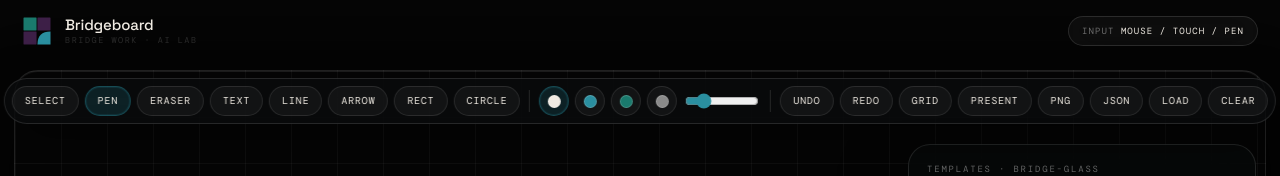
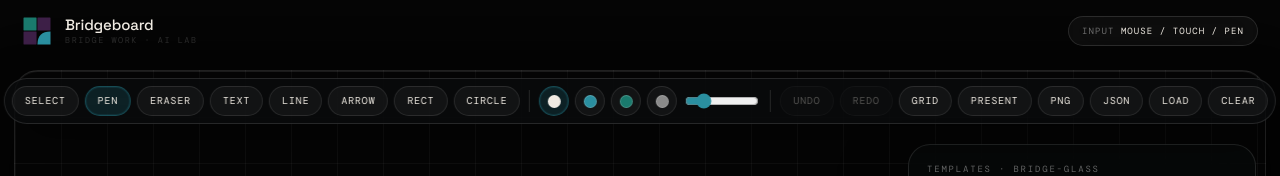
Before and after one commit to blackmath88/bridge-glass, a React (Vite) app: page / in a window 1280 px wide. Shown: the top 176 px of the page. Built offline with nearby package versions, Linux system fonts and the light colour scheme; no server answers; a web font is replaced by a local one.

Commit message:
Replace undo stack with command history

```diff
--- a/src/components/Board.tsx
+++ b/src/components/Board.tsx
@@ -8,6 +8,7 @@ import { TemplatePanel } from './TemplatePanel'
 import { hitTest } from '../lib/hittest'
 import { uid } from '../lib/uid'
 import { TOOLS } from './Toolbar'
+import { History } from '../lib/history'
 
 export function Board() {
   const canvasRef = useRef<HTMLCanvasElement>(null)
@@ -16,19 +17,23 @@ export function Board() {
 
   // mutable drawing state kept in refs (avoids re-render per pointermove)
   const objects = useRef<BoardObject[]>([])
-  const redoStack = useRef<BoardObject[]>([])
   const current = useRef<BoardObject | null>(null)
   const start = useRef<{ x: number; y: number } | null>(null)
   const drawing = useRef(false)
   const dpr = useRef(1)
   const selectedId = useRef<string | null>(null)
   const dragOrigin = useRef<{ x: number; y: number } | null>(null)
+  const dragDelta = useRef({ x: 0, y: 0 })
+  const history = useRef<History | null>(null)
 
   const [tool, setTool] = useState<Tool>('pen')
   const [color, setColor] = useState('#f0ebe3')
   const [width, setWidth] = useState(4)
   const [device, setDevice] = useState('mouse / touch / pen')
   const [toast, setToast] = useState('')
+  const [, setHistoryVersion] = useState(0)
+
+  if (!history.current) history.current = new History(() => setHistoryVersion((v) => v + 1))
 
   // keep latest tool/color/width available to event handlers
   const ref = useRef({ tool, color, width })
@@ -56,7 +61,19 @@ export function Board() {
     return { x: e.clientX - r.left, y: e.clientY - r.top, p: e.pressure > 0 ? e.pressure : 1 }
   }
 
-  const add = (o: BoardObject) => { objects.current.push(o); redoStack.current = []; paint() }
+  const clone = <T,>(value: T): T => structuredClone(value)
+  const replace = (next: BoardObject[]) => { objects.current = clone(next); selectedId.current = null; paint() }
+
+  const add = (o: BoardObject) => {
+    objects.current.push(o)
+    const snapshot = clone(o)
+    history.current!.push({
+      label: 'add',
+      undo: () => { objects.current = objects.current.filter((item) => item.id !== snapshot.id); paint() },
+      redo: () => { objects.current.push(clone(snapshot)); paint() },
+    })
+    paint()
+  }
 
   const translate = (o: BoardObject, dx: number, dy: number) => {
     if (o.points) o.points.forEach((p) => { p.x += dx; p.y += dy })
@@ -86,6 +103,7 @@ export function Board() {
           Object.assign(hit, pixel)
         }
         dragOrigin.current = hit ? p : null
+        dragDelta.current = { x: 0, y: 0 }
         paint(); return
       }
       if (tool === 'text') {
@@ -105,6 +123,8 @@ export function Board() {
         const o = objects.current.find((item) => item.id === selectedId.current)
         if (o && dragOrigin.current) {
           translate(o, p.x - dragOrigin.current.x, p.y - dragOrigin.current.y)
+          dragDelta.current.x += p.x - dragOrigin.current.x
+          dragDelta.current.y += p.y - dragOrigin.current.y
           dragOrigin.current = p; paint()
         }
         return
@@ -116,7 +136,15 @@ export function Board() {
     }
     const finish = () => {
       if (!drawing.current) return
-      if (ref.current.tool === 'select') { drawing.current = false; dragOrigin.current = null; return }
+      if (ref.current.tool === 'select') {
+        const id = selectedId.current, delta = { ...dragDelta.current }
+        if (id && (delta.x || delta.y)) history.current!.push({
+          label: 'move',
+          undo: () => { const o = objects.current.find((item) => item.id === id); if (o) translate(o, -delta.x, -delta.y); paint() },
+          redo: () => { const o = objects.current.find((item) => item.id === id); if (o) translate(o, delta.x, delta.y); paint() },
+        })
+        drawing.current = false; dragOrigin.current = null; return
+      }
       if (!current.current) return
       add(current.current); current.current = null; drawing.current = false
     }
@@ -145,24 +173,40 @@ export function Board() {
       if (/^[1-8]$/.test(e.key)) setTool(TOOLS[Number(e.key) - 1])
       const selected = objects.current.find((o) => o.id === selectedId.current)
       if ((e.key === 'Delete' || e.key === 'Backspace') && selected) {
-        objects.current = objects.current.filter((o) => o.id !== selected.id); selectedId.current = null; paint(); e.preventDefault()
+        const snapshot = clone(selected), index = objects.current.indexOf(selected)
+        objects.current.splice(index, 1); selectedId.current = null
+        history.current!.push({ label: 'delete', undo: () => { objects.current.splice(index, 0, clone(snapshot)); paint() }, redo: () => { objects.current = objects.current.filter((o) => o.id !== snapshot.id); paint() } })
+        paint(); e.preventDefault()
       }
       if (e.key === 'Escape') { selectedId.current = null; paint() }
       if (selected && e.key.startsWith('Arrow')) {
         const n = e.shiftKey ? 10 : 1
         translate(selected, e.key === 'ArrowLeft' ? -n : e.key === 'ArrowRight' ? n : 0, e.key === 'ArrowUp' ? -n : e.key === 'ArrowDown' ? n : 0)
+        const dx = e.key === 'ArrowLeft' ? -n : e.key === 'ArrowRight' ? n : 0
+        const dy = e.key === 'ArrowUp' ? -n : e.key === 'ArrowDown' ? n : 0
+        const id = selected.id
+        history.current!.push({
+          label: 'nudge',
+          undo: () => { const o = objects.current.find((item) => item.id === id); if (o) translate(o, -dx, -dy); paint() },
+          redo: () => { const o = objects.current.find((item) => item.id === id); if (o) translate(o, dx, dy); paint() },
+        })
         paint(); e.preventDefault()
       }
-      if ((e.ctrlKey || e.metaKey) && e.key === 'z') undo()
+      if ((e.ctrlKey || e.metaKey) && e.key.toLowerCase() === 'z') { e.shiftKey ? history.current!.redo() : history.current!.undo(); e.preventDefault() }
+      if ((e.ctrlKey || e.metaKey) && e.key.toLowerCase() === 'y') { history.current!.redo(); e.preventDefault() }
     }
     document.addEventListener('keydown', key)
     return () => { window.removeEventListener('resize', resize); document.removeEventListener('keydown', key) }
     // eslint-disable-next-line react-hooks/exhaustive-deps
   }, [resize])
 
-  const undo = () => { const o = objects.current.pop(); if (o) { redoStack.current.push(o); paint() } }
-  const redo = () => { const o = redoStack.current.pop(); if (o) { objects.current.push(o); paint() } }
-  const clear = () => { if (confirm('Clear the board?')) { objects.current = []; redoStack.current = []; paint() } }
+  const undo = () => history.current!.undo()
+  const redo = () => history.current!.redo()
+  const clear = () => {
+    if (!confirm('Clear the board?') || !objects.current.length) return
+    const before = clone(objects.current); replace([])
+    history.current!.push({ label: 'clear', undo: () => replace(before), redo: () => replace([]) })
+  }
 
   const exportPng = () => {
     const a = document.createElement('a')
@@ -179,7 +223,13 @@ export function Board() {
   const loadJson = (f: File) => {
     const r = new FileReader()
     r.onload = () => {
-      try { objects.current = JSON.parse(r.result as string).objects || []; redoStack.current = []; paint(); showToast('Session loaded') }
+      try {
+        const before = clone(objects.current)
+        const after = (JSON.parse(r.result as string).objects || []).map((o: BoardObject) => ({ ...o, id: o.id || uid() }))
+        replace(after)
+        history.current!.push({ label: 'load JSON', undo: () => replace(before), redo: () => replace(after) })
+        showToast('Session loaded')
+      }
       catch { alert('Could not load JSON') }
     }
     r.readAsText(f)
@@ -189,8 +239,11 @@ export function Board() {
     try {
       const t = await fetchTemplate(file)
       const r = stageRef.current!.getBoundingClientRect()
-      objects.current = denormalize(markNormalized(t), r.width, r.height).map((o) => ({ ...o, id: o.id || uid() }))
-      redoStack.current = []; paint(); showToast(`Loaded · ${t.name}`)
+      const before = clone(objects.current)
+      const after = denormalize(markNormalized(t), r.width, r.height).map((o) => ({ ...o, id: o.id || uid() }))
+      replace(after)
+      history.current!.push({ label: 'apply template', undo: () => replace(before), redo: () => replace(after) })
+      showToast(`Loaded · ${t.name}`)
     } catch { showToast('Template load failed') }
   }
 
@@ -216,6 +269,7 @@ export function Board() {
           tool={tool} color={color} width={width}
           onTool={setTool} onColor={setColor} onWidth={setWidth}
           onUndo={undo} onRedo={redo}
+          canUndo={history.current.canUndo} canRedo={history.current.canRedo}
           onToggleGrid={() => stageRef.current!.classList.toggle('grid')}
           onPresent={() => appRef.current!.classList.toggle('present')}
           onExportPng={exportPng} onExportJson={exportJson} onLoadJson={loadJson} onClear={clear}
--- a/src/components/Toolbar.tsx
+++ b/src/components/Toolbar.tsx
@@ -12,6 +12,7 @@ interface Props {
   tool: Tool; color: string; width: number
   onTool: (t: Tool) => void; onColor: (c: string) => void; onWidth: (w: number) => void
   onUndo: () => void; onRedo: () => void
+  canUndo: boolean; canRedo: boolean
   onToggleGrid: () => void; onPresent: () => void
   onExportPng: () => void; onExportJson: () => void
   onLoadJson: (f: File) => void; onClear: () => void
@@ -35,8 +36,8 @@ export function Toolbar(p: Props) {
       <input type="range" min={1} max={18} value={p.width} title="Stroke width"
         onChange={(e) => p.onWidth(+e.target.value)} />
       <div className="divider" />
-      <button onClick={p.onUndo}>Undo</button>
-      <button onClick={p.onRedo}>Redo</button>
+      <button onClick={p.onUndo} disabled={!p.canUndo}>Undo</button>
+      <button onClick={p.onRedo} disabled={!p.canRedo}>Redo</button>
       <button onClick={p.onToggleGrid}>Grid</button>
       <button onClick={p.onPresent}>Present</button>
       <button onClick={p.onExportPng}>PNG</button>
--- /dev/null
+++ b/src/lib/history.ts
@@ -0,0 +1,40 @@
+export type Command = { label: string; undo(): void; redo(): void }
+
+export class History {
+  private undoStack: Command[] = []
+  private redoStack: Command[] = []
+
+  constructor(private readonly changed: () => void = () => undefined) {}
+
+  push(cmd: Command) {
+    this.undoStack.push(cmd)
+    if (this.undoStack.length > 200) this.undoStack.shift()
+    this.redoStack = []
+    this.changed()
+  }
+
+  undo() {
+    const cmd = this.undoStack.pop()
+    if (!cmd) return
+    cmd.undo()
+    this.redoStack.push(cmd)
+    this.changed()
+  }
+
+  redo() {
+    const cmd = this.redoStack.pop()
+    if (!cmd) return
+    cmd.redo()
+    this.undoStack.push(cmd)
+    this.changed()
+  }
+
+  get canUndo() { return this.undoStack.length > 0 }
+  get canRedo() { return this.redoStack.length > 0 }
+
+  clear() {
+    this.undoStack = []
+    this.redoStack = []
+    this.changed()
+  }
+}
--- a/src/styles/index.css
+++ b/src/styles/index.css
@@ -55,6 +55,7 @@ canvas{position:absolute;inset:0;width:100%;height:100%;touch-action:none;cursor
   font-family:var(--font-mono);font-size:10px;letter-spacing:.08em;text-transform:uppercase;
   line-height:1;cursor:pointer;transition:.2s var(--ease);user-select:none}
 .toolbar button:hover,.toolbar label.file:hover{background:rgba(255,255,255,.09);border-color:rgba(255,255,255,.2)}
+.toolbar button:disabled{opacity:.32;cursor:not-allowed}
 .toolbar button.active{background:var(--accent-soft);border-color:var(--accent-line);color:var(--cream);
   box-shadow:inset 0 0 0 1px rgba(42,143,160,.14)}
 .toolbar button.danger:hover{background:rgba(212,65,107,.14);border-color:rgba(212,65,107,.34)}
```
